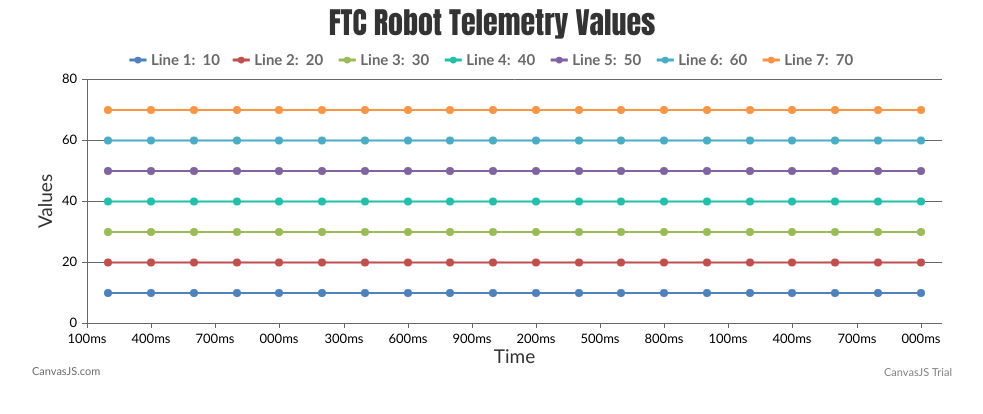
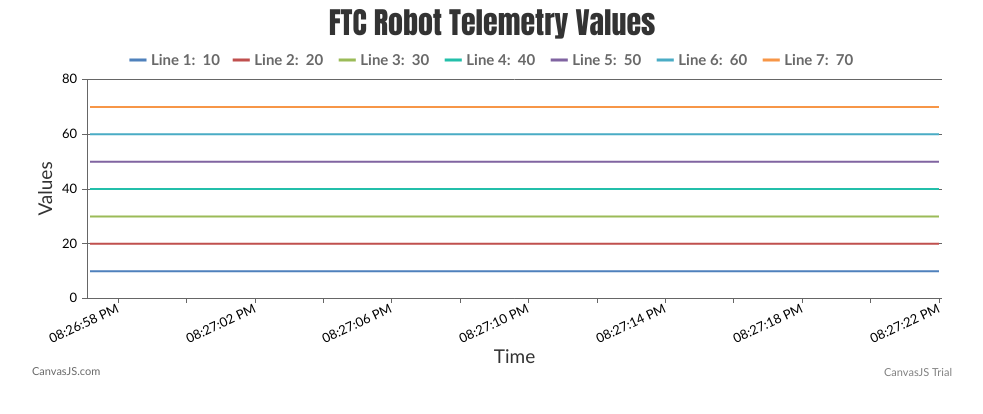
Before and after one commit to Abhinav-Anthati/FTC-Robot-Website-Graph, a plain HTML site: page index.html in a window 1280 px wide. Shown: the whole page, without its empty margins (148-1131 px from the left). Drawn offline with Linux system fonts and the light colour scheme.

Commit message:
Changes to x line

```diff
--- a/index.html
+++ b/index.html
@@ -5,7 +5,6 @@
 <script>
 window.onload = function () {
 
-// dataPoints creation, add one if line is added
 var dataPoints1 = [];
 var dataPoints2 = [];
 var dataPoints3 = [];
@@ -15,7 +14,7 @@ var dataPoints6 = [];
 var dataPoints7 = [];
 
 var chart = new CanvasJS.Chart("chartContainer", {
-	zoomEnabled: false,
+	zoomEnabled: true,
 	title: {
 		text: "FTC Robot Telemetry Values"
 	},
@@ -24,7 +23,6 @@ var chart = new CanvasJS.Chart("chartContainer", {
 	},
 	axisY:{
 		title: "Values",
-		prefix: "",
 		includeZero: false
 	},
 	toolTip: {
@@ -37,7 +35,6 @@ var chart = new CanvasJS.Chart("chartContainer", {
 		fontColor: "dimGrey",
 		itemclick : toggleDataSeries
 	},
-	// Line data points creations thing, add one if a line is added
 	data: [{
 		type: "line",
 		xValueType: "dateTime",
@@ -52,7 +49,7 @@ var chart = new CanvasJS.Chart("chartContainer", {
 			xValueType: "dateTime",
 			yValueFormatString: "####.00",
 			showInLegend: true,
-			name: "Line 2",
+			name: "Line 2" ,
 			dataPoints: dataPoints2
 		},
 		{
@@ -60,7 +57,7 @@ var chart = new CanvasJS.Chart("chartContainer", {
 			xValueType: "dateTime",
 			yValueFormatString: "####.00",
 			showInLegend: true,
-			name: "Line 3",
+			name: "Line 3" ,
 			dataPoints: dataPoints3
 		},
 		{
@@ -68,7 +65,7 @@ var chart = new CanvasJS.Chart("chartContainer", {
 			xValueType: "dateTime",
 			yValueFormatString: "####.00",
 			showInLegend: true,
-			name: "Line 4",
+			name: "Line 4" ,
 			dataPoints: dataPoints4
 		},
 		{
@@ -76,7 +73,7 @@ var chart = new CanvasJS.Chart("chartContainer", {
 			xValueType: "dateTime",
 			yValueFormatString: "####.00",
 			showInLegend: true,
-			name: "Line 5",
+			name: "Line 5" ,
 			dataPoints: dataPoints5
 		},
 		{
@@ -84,7 +81,7 @@ var chart = new CanvasJS.Chart("chartContainer", {
 			xValueType: "dateTime",
 			yValueFormatString: "####.00",
 			showInLegend: true,
-			name: "Line 6",
+			name: "Line 6" ,
 			dataPoints: dataPoints6
 		},
 		{
@@ -108,34 +105,30 @@ function toggleDataSeries(e) {
 }
 
 var updateInterval = 200;
-var dataLength = 20;
 
-// Lines variables creation
-var yValue1 = 0;
-var yValue2 = 0;
-var yValue3 = 0;
-var yValue4 = 0;
-var yValue5 = 0;
-var yValue6 = 0;
-var yValue7 = 0;
 
-var xVal = 0;
+var yValue1 = 10;
+var yValue2 = 20;
+var yValue3 = 30;
+var yValue4 = 40;
+var yValue5 = 50;
+var yValue6 = 60;
+var yValue7 = 70;
 
 var time = new Date;
-
+// starting at 9.30 am
 time.setHours(time.getHours());
 time.setMinutes(time.getMinutes());
+time.setSeconds(time.getSeconds());
 time.setMilliseconds(time.getMilliseconds());
-time.setSeconds(time.getSeconds());
-
 
 function updateChart(count) {
 	count = count || 1;
+	var deltaY1, deltaY2;
 	for (var i = 0; i < count; i++) {
-		// xVal++;
-		time.setTime(time.getTime() + updateInterval);
+		time.setTime(time.getTime()+ updateInterval);
 
-// where to input the live values for lines
+
 	yValue1 = 10;
 	yValue2 = 20;
 	yValue3 = 30;
@@ -145,7 +138,6 @@ function updateChart(count) {
 	yValue7 = 70;
 
 
-// sends the data to the graph, add one if line is added
 	dataPoints1.push({
 		x: time.getTime(),
 		y: yValue1
@@ -176,7 +168,7 @@ function updateChart(count) {
 	});
 	}
 
-	// Legend at screen top, add one if a line needs to be added
+
 	chart.options.data[0].legendText = " Line 1:  " + yValue1;
 	chart.options.data[1].legendText = " Line 2:  " + yValue2;
 	chart.options.data[2].legendText = " Line 3:  " + yValue3;
@@ -185,33 +177,10 @@ function updateChart(count) {
 	chart.options.data[5].legendText = " Line 6:  " + yValue6;
 	chart.options.data[6].legendText = " Line 7:  " + yValue7;
 
-// So the x axis shifts and stuff add one if a line is added
-	if (dataPoints1.length > dataLength) {
-		dataPoints1.shift();
-	}
-	if (dataPoints2.length > dataLength) {
-		dataPoints2.shift();
-	}
-	if (dataPoints3.length > dataLength) {
-		dataPoints3.shift();
-	}
-	if (dataPoints4.length > dataLength) {
-		dataPoints4.shift();
-	}
-	if (dataPoints5.length > dataLength) {
-		dataPoints5.shift();
-	}
-	if (dataPoints6.length > dataLength) {
-		dataPoints6.shift();
-	}
-	if (dataPoints7.length > dataLength) {
-		dataPoints7.shift();
-	}
-
 	chart.render();
 }
 
-updateChart(dataLength);
+updateChart(100);
 setInterval(function(){updateChart()}, updateInterval);
 
 }
```
Also changed, not shown: 1 other file. Lines whose indentation alone changed are shown as unchanged.
